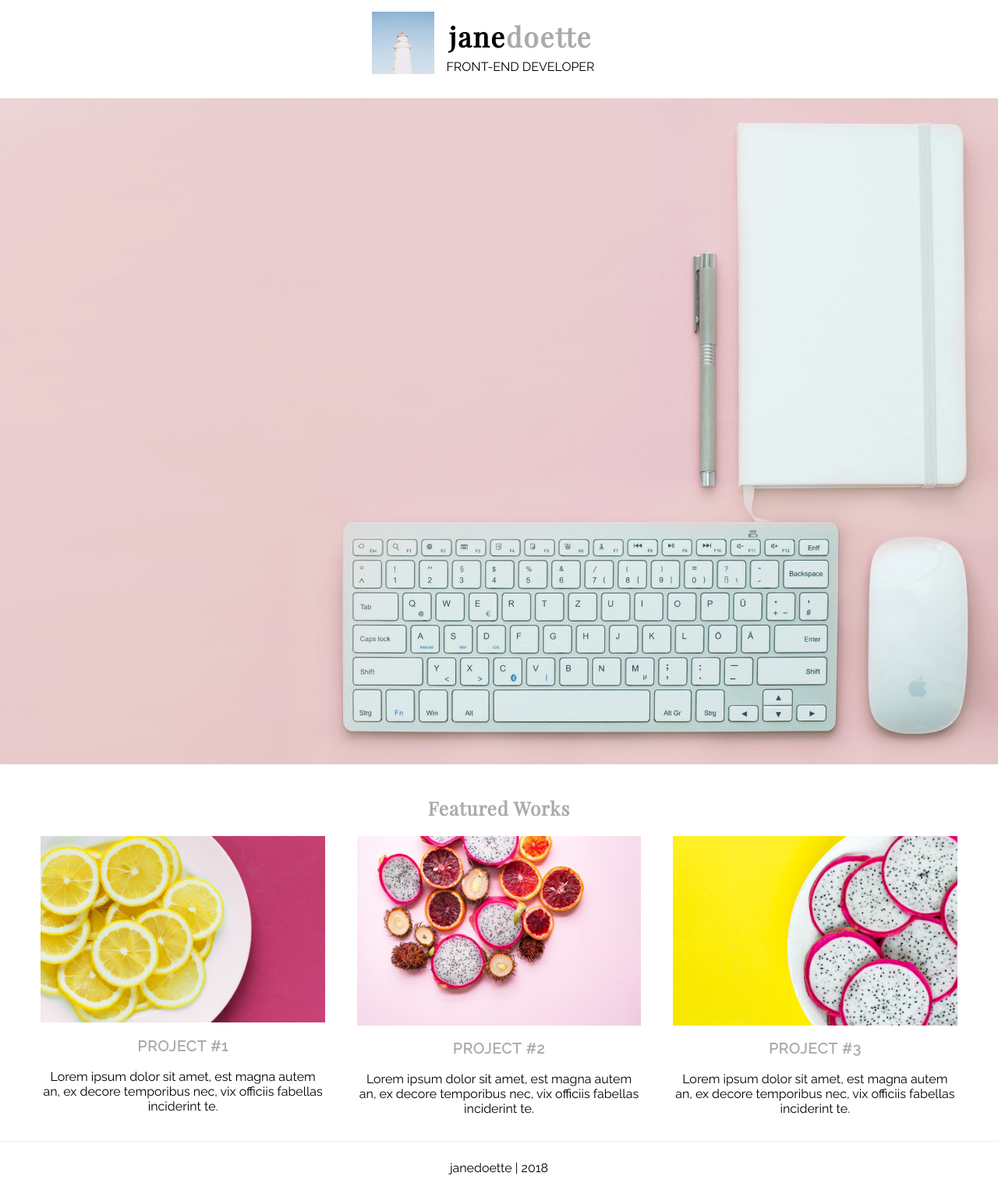
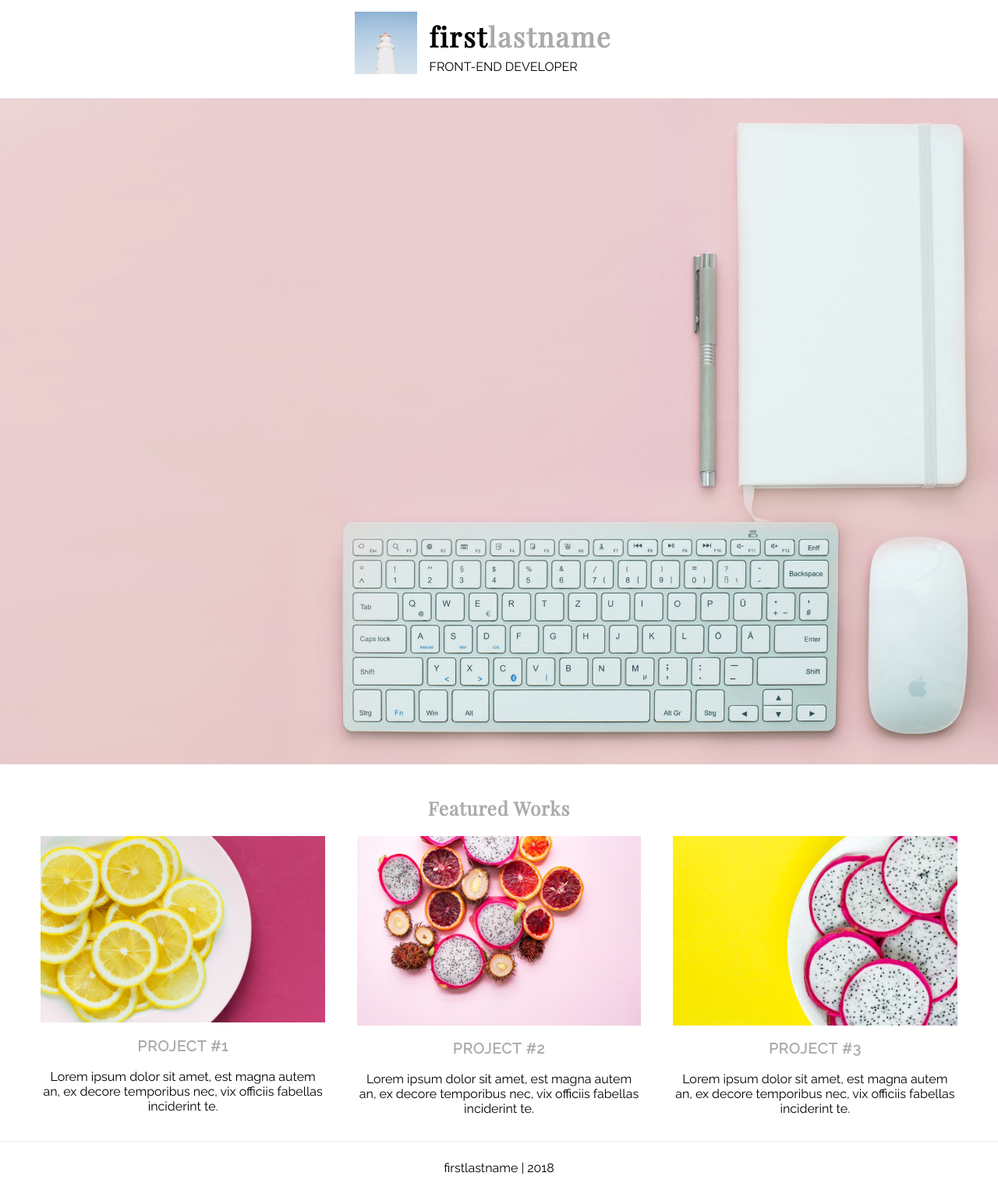
Before and after one commit to crwes/crwes.github.io, a plain HTML site: page index.html in a window 1280 px wide. Shown: the whole page at 78% size. Drawn offline with nearby package versions, Linux system fonts and the light colour scheme.

Commit message:
Update index.html

```diff
--- a/index.html
+++ b/index.html
@@ -13,7 +13,7 @@
             <img src="images/photo-1522814208878-08129b4b76f3.jpeg" alt="logo">
         </div>
         <div class="header-titles">
-            <h1>jane<span>doette</span></h1>
+            <h1>first<span>lastname</span></h1>
             <p>front-end developer</p>
         </div>
       </header>
@@ -50,7 +50,7 @@
     </main>
 
     <footer class="footer">
-      <p>janedoette | 2018</p>
+      <p>firstlastname | 2018</p>
     </footer>
 
   </body>
```
